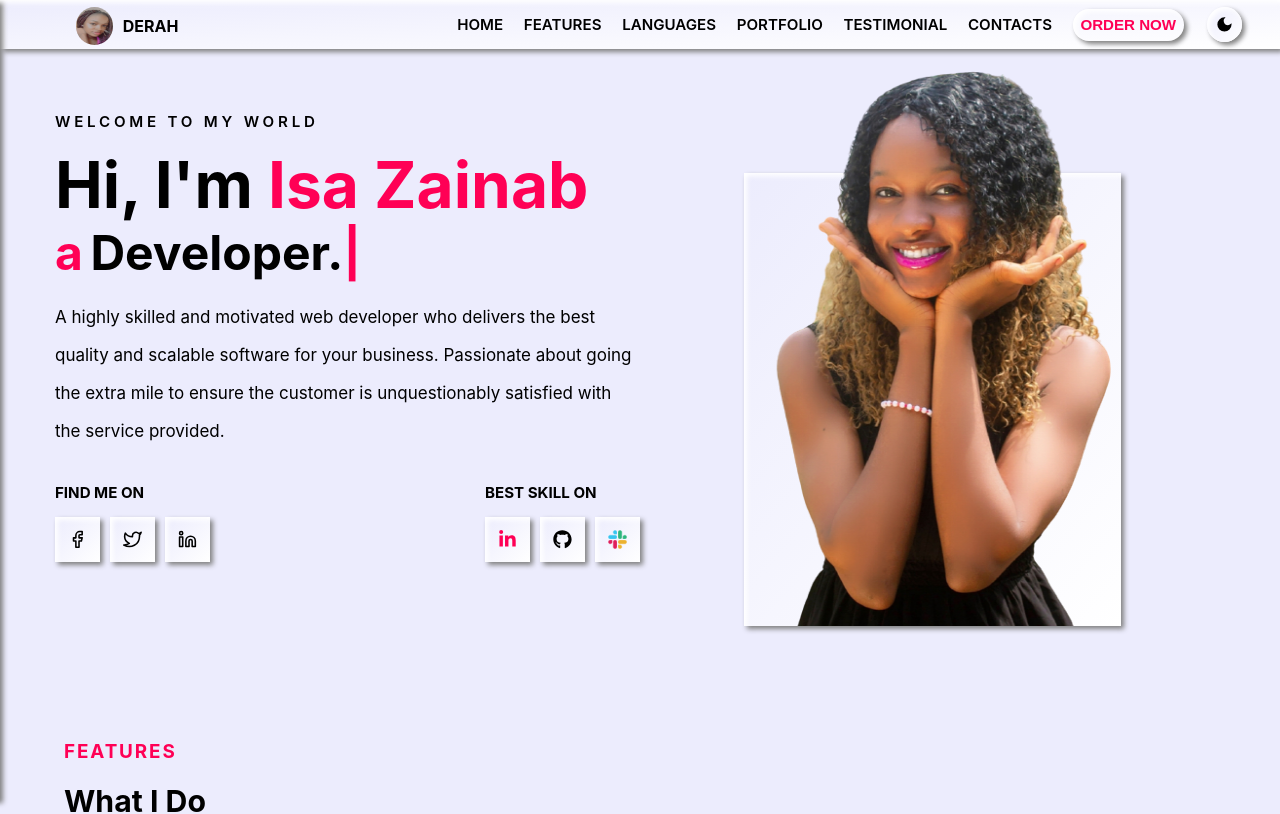
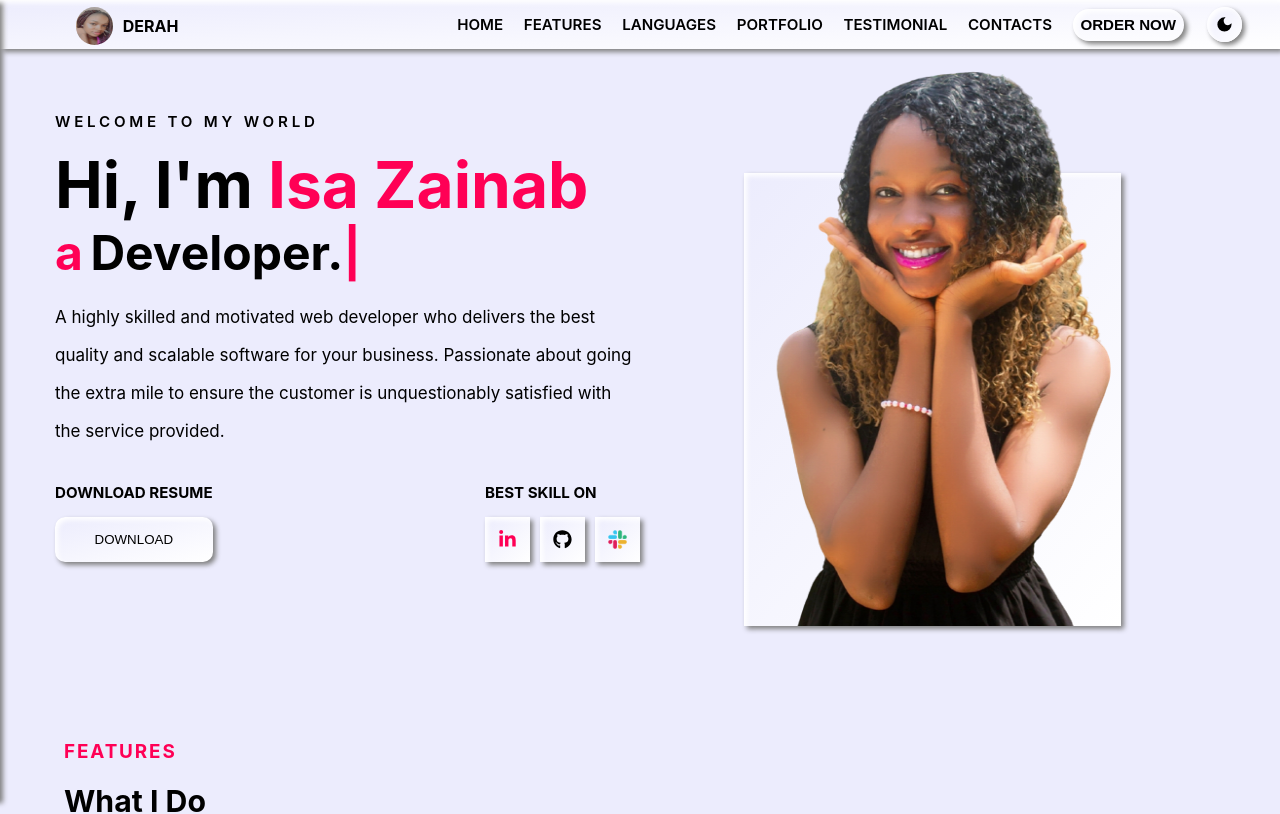
Before and after one commit to Idera-oluwa/my-portfolio-website, a React (Create React App) app: page / in a window 1280 px wide. Shown: the top 814 px of the page. Built offline with nearby package versions, Linux system fonts and the light colour scheme.

Commit message:
new commit

```diff
--- a/src/Components/Footer.css
+++ b/src/Components/Footer.css
@@ -39,6 +39,7 @@ max-width: 1170px;
 }
 .footer-item-text{
     font-size: 0.4cm;
+    cursor: pointer;
 }
 @media screen and (max-width:500px){
     .footer-item-text{
--- a/src/Components/Footer.js
+++ b/src/Components/Footer.js
@@ -1,6 +1,7 @@
 import React from 'react'
 import './Footer.css'
 import {FiFacebook,FiTwitter,FiLinkedin} from 'react-icons/fi';
+import {Link} from 'react-scroll'
 
 const Footer = () => {
     return (
@@ -25,11 +26,10 @@ const Footer = () => {
             </div>
             <div className='grid'>
                 <h3 className='footer-item-heading'>QUICK LINK</h3>
-                <p className='footer-item-text'>About</p>
-                <p className='footer-item-text'>Portfolio</p>
-                <p className='footer-item-text'>Services</p>
-                <p className='footer-item-text'>Blog</p>
-                <p className='footer-item-text'>Contact</p>
+                <p className='footer-item-text'><Link  to="home" spy={true} smooth={true}>About</Link></p>
+                <p className='footer-item-text'><Link  to="portfolio" spy={true} smooth={true}>Portfolio</Link></p>
+                <p className='footer-item-text'><Link  to="features" spy={true} smooth={true}>Services</Link></p>
+                <p className='footer-item-text'><Link  to="contacts" spy={true} smooth={true}>Contact</Link></p>
             </div>
             <div className='grid'>
                 <h3 className='footer-item-heading'>RESOURCES</h3>
@@ -41,11 +41,11 @@ const Footer = () => {
             </div>
             <div className='grid'>
                 <h3 className='footer-item-heading'>DEVELOPERS</h3>
-                <p className='footer-item-text'>Documentation</p>
+                <p className='footer-item-text'><a href='https://github.com/Idera-oluwa/my-portfolio-website'>Documentation</a></p>
                 <p className='footer-item-text'>Authentication</p>
                 <p className='footer-item-text'>API Reference</p>
                 <p className='footer-item-text'>Support</p>
-                <p className='footer-item-text'>Open source</p>
+                <p className='footer-item-text'><a href='https://github.com/Idera-oluwa/my-portfolio-website'>Open source</a></p>
             </div>
         </div>
         <p className='footer-text'>© {new Date().getFullYear()}  All rights reserved</p>
--- a/src/Components/Hero.css
+++ b/src/Components/Hero.css
@@ -99,6 +99,17 @@ height: 15.5cm;
     box-shadow: var(--clr-box-shadow);
 }
 .hero-card:hover{
+    background-image: linear-gradient(to right bottom, rgb(170, 109, 170,0.5), rgb(255, 192, 227,0.5));
+}
+.download-resume{
+    background-image: var(--clr-bcg-img);
+    box-shadow: var(--clr-box-shadow);
+    height: 1.2cm;
+    border-radius: 10px;
+    cursor: pointer;
+    border: none;
+}
+.download-resume:hover{
     background-image: linear-gradient(to right bottom, rgb(170, 109, 170,0.5), rgb(255, 192, 227,0.5));
 }
 .pink-icon{
@@ -208,6 +219,9 @@ color: rgb(255, 0, 85);
     width: 0.9cm;
     height: 0.9cm;
 }
+.download-resume{
+    height: 0.9cm;
+}
 .hero-intro-text{
     font-size: 0.35cm;
 }
--- a/src/Components/Hero.js
+++ b/src/Components/Hero.js
@@ -14,19 +14,9 @@ const Hero = () => {
             Passionate about going the extra mile to ensure the customer is unquestionably satisfied with the service provided.</p>
            <div className='hero-cards-total-container'>
                <div className='hero-cards-container'>
-                   <h3 className='hero-cards-text'>FIND ME ON</h3>
-                   <div className='hero-cards'>
-                     <div className='hero-card'>
-                     <FiFacebook className='hero-card-icon'/>
-                     </div>
-                     <div className='hero-card'>
-                     <FiTwitter className='hero-card-icon'/>
-                     </div>
-                     <div className='hero-card'>
-                     <FiLinkedin className='hero-card-icon'/>
-                     </div>
+                   <h3 className='hero-cards-text'>DOWNLOAD RESUME</h3>
+                   <button className='download-resume'>DOWNLOAD</button>
                    </div>
-               </div>
                <div className='hero-cards-container'>
                    <h3  className='hero-cards-text'>BEST SKILL ON</h3>
                    <div className='hero-cards'>
--- a/src/index.css
+++ b/src/index.css
@@ -27,7 +27,7 @@ code {
   --clr-bcg-img:linear-gradient(to right bottom, rgb(236, 236, 253), white);
   --clr-box-shadow: 3px 3px 5px gray,3px 3px 5px white inset ;
 }
-h1,h2,h3,h4,h5,h6,p,label{
+h1,h2,h3,h4,h5,h6,p,label,a{
   color: var( --clr-primary)
 }
 *{
```
